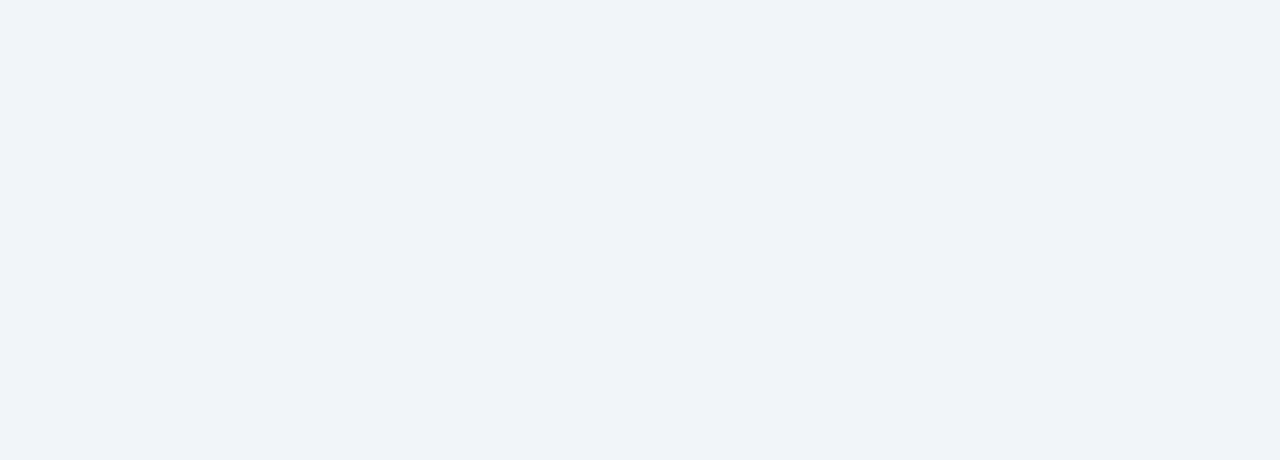
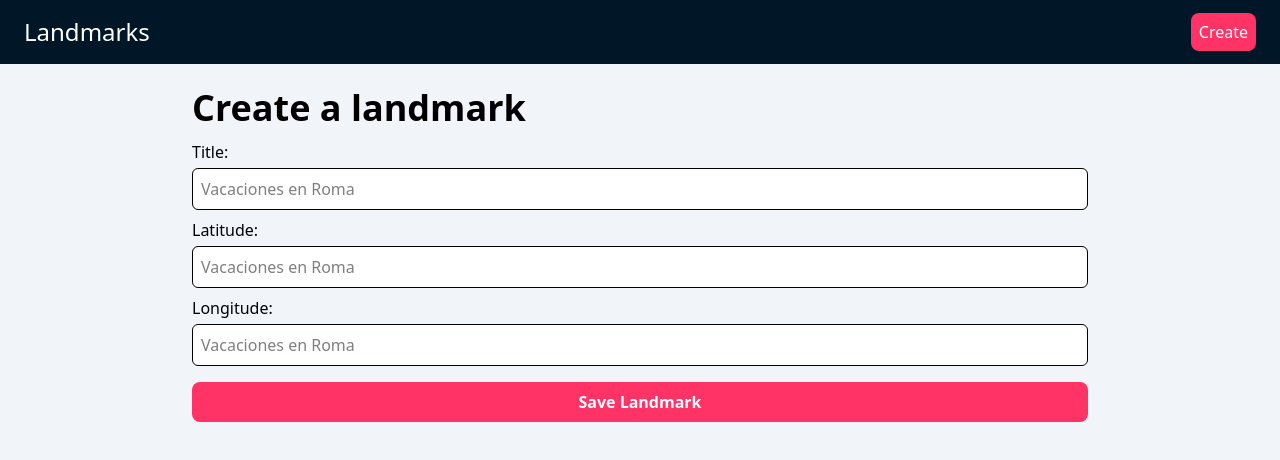
Before and after one commit to Alejandro1709/Landmarks-Front, a React (Vite) app: page /landmarks/create in a window 1280 px wide. Before the commit this address had no page. Shown: the top 460 px of the page. Built offline with nearby package versions, Linux system fonts and the light colour scheme.

Commit message:
Add: LandmarkForm component and AddLandmarkPage

```diff
--- /dev/null
+++ b/src/components/LandmarkForm.tsx
@@ -0,0 +1,42 @@
+export default function LandmarkForm() {
+  return (
+    <form className="flex flex-col gap-2" noValidate>
+      <div className="flex flex-col gap-1">
+        <label htmlFor="title">Title:</label>
+        <input
+          className="bg-white border p-2 rounded-md"
+          type="text"
+          name="title"
+          id="title"
+          placeholder="Vacaciones en Roma"
+        />
+      </div>
+      <div className="flex flex-col gap-1">
+        <label htmlFor="latitude">Latitude:</label>
+        <input
+          className="bg-white border p-2 rounded-md"
+          type="text"
+          name="latitude"
+          id="latitude"
+          placeholder="Vacaciones en Roma"
+        />
+      </div>
+      <div className="flex flex-col gap-1">
+        <label htmlFor="longitude">Longitude:</label>
+        <input
+          className="bg-white border p-2 rounded-md"
+          type="text"
+          name="longitude"
+          id="longitude"
+          placeholder="Vacaciones en Roma"
+        />
+      </div>
+
+      <input
+        className="p-2 bg-[#FF3366] mt-2 rounded-lg font-bold text-white w-full cursor-pointer"
+        type="submit"
+        value="Save Landmark"
+      />
+    </form>
+  )
+}
--- a/src/components/Navbar.tsx
+++ b/src/components/Navbar.tsx
@@ -12,7 +12,7 @@ export default function Navbar() {
           <ul>
             <li>
               <Link
-                className="p-2 bg-[#FF3366] rounded-lg"
+                className="p-2 bg-[#FF3366] hover:bg-[#ff3366c9] rounded-lg"
                 to="/landmarks/create"
               >
                 Create
--- /dev/null
+++ b/src/pages/AddLandmarkPage.tsx
@@ -0,0 +1,13 @@
+import LandmarkForm from '../components/LandmarkForm'
+
+export default function AddLandmarkPage() {
+  return (
+    <>
+      <div className="max-w-4xl space-y-3 mx-auto my-6">
+        <h1 className="text-4xl font-bold">Create a landmark</h1>
+
+        <LandmarkForm />
+      </div>
+    </>
+  )
+}
--- a/src/router.tsx
+++ b/src/router.tsx
@@ -1,6 +1,7 @@
 import { BrowserRouter, Routes, Route } from 'react-router-dom'
 import AppLayout from './layouts/AppLayout'
 import IndexPage from './pages/IndexPage'
+import AddLandmarkPage from './pages/AddLandmarkPage'
 
 export default function Router() {
   return (
@@ -8,6 +9,7 @@ export default function Router() {
       <Routes>
         <Route element={<AppLayout />}>
           <Route path="/" element={<IndexPage />} index />
+          <Route path="/landmarks/create" element={<AddLandmarkPage />} />
         </Route>
       </Routes>
     </BrowserRouter>
```
